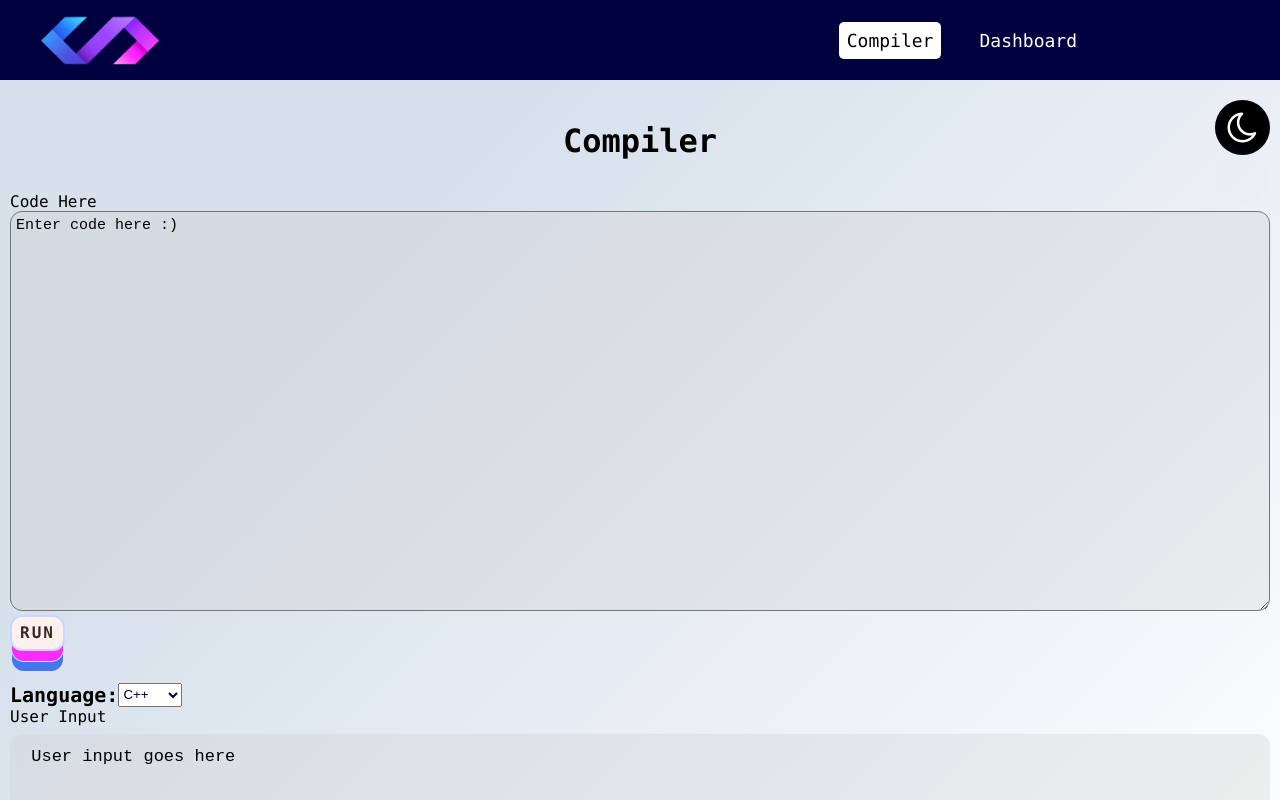
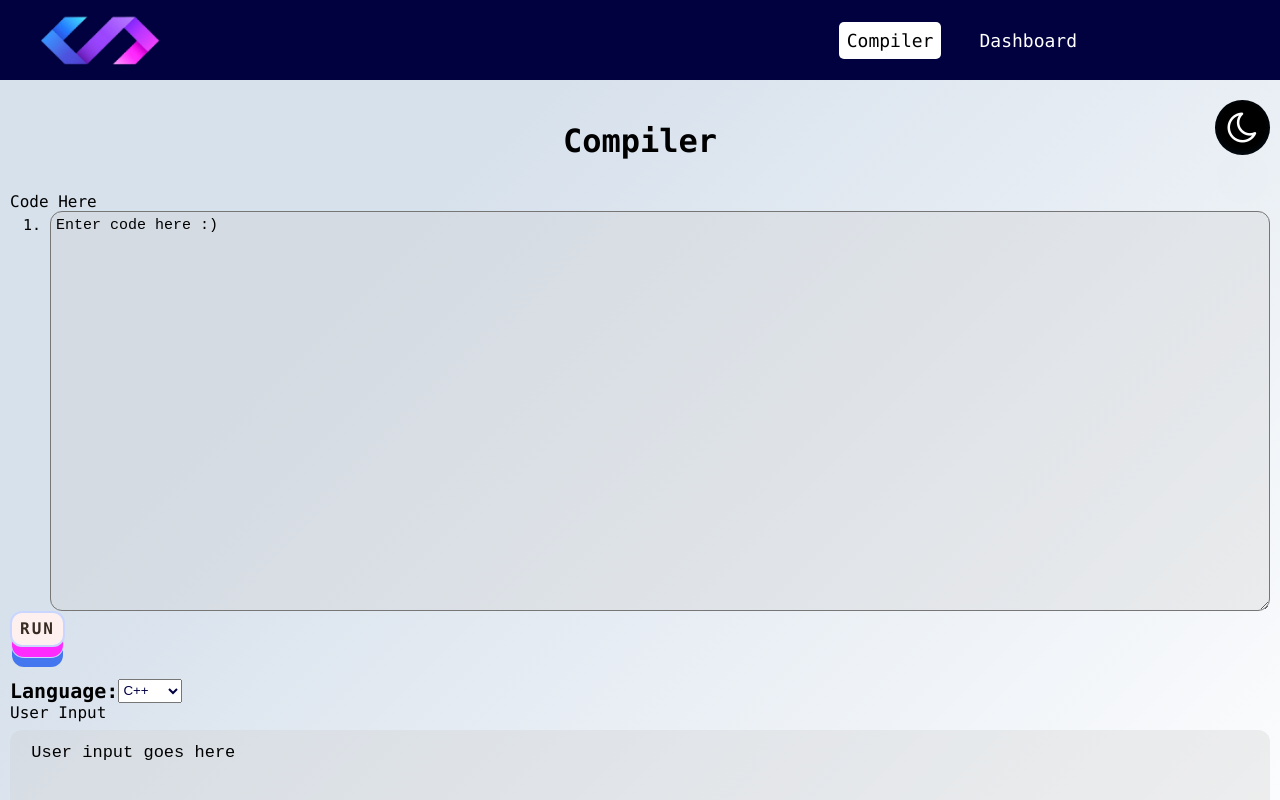
Before and after one commit to opencodeiiita/Geek-Editor-Frontend, a React (Create React App) app: page /compiler in a window 1280 px wide. Shown: the top 800 px of the page. Built offline with nearby package versions, Linux system fonts and the light colour scheme.

Commit message:
line num

```diff
--- a/src/Compiler/Compiler.css
+++ b/src/Compiler/Compiler.css
@@ -47,6 +47,7 @@ background-image: linear-gradient(315deg, #ffffff 0%, #d7e1ec 74%);
     color: #000;
     border-radius: 12px;
     padding: 5px;
+    /* overflow: hidden; */
 }
 #source::placeholder {
     color: #000;
@@ -151,3 +152,16 @@ button.button-run:active::before {
 .dark-text{
     color: white;
 }
+
+.code{
+    display: flex;
+    font-size: 15px;
+    height: 50vh;
+
+}
+#line-num{
+    height: 50vh;
+    margin-top: 5px;
+    overflow-y: scroll;
+    overflow-x: hidden;
+}
--- a/src/Compiler/Compiler.js
+++ b/src/Compiler/Compiler.js
@@ -13,13 +13,33 @@ export default class Compiler extends Component {
             language_id: localStorage.getItem("language_Id") || 2,
             user_input: ``,
         };
+        this.myRef=React.createRef();
     }
+
+    handleKeyDown(evt) {
+        if(evt.keyCode===13){
+            console.log("ok");
+            var element=this.myRef.current;
+            var next=document.createElement("li");
+            element.appendChild(next);
+        }
+        if(evt.keyCode===8){
+            console.log("ok");
+            var ele=document.getElementById("source");
+            if(ele.value.endsWith('\n')){
+                var element=this.myRef.current;
+                if(element.lastElementChild)
+                    element.removeChild(element.lastElementChild);
+            }
+        }
+
+    };
 
     /* 1.Write Code here for taking value of input, language_id, user_input from local storage*/
 
     submit = async (e) => {
         e.preventDefault();
-        let outputText = document.getElementById("output");
+        let outputText = document.getElementsById("output");
         outputText.innerHTML = "";
         outputText.innerHTML += "Creating Submission ...\n";
         /* 2. Write Code for creating submission here */
@@ -28,7 +48,8 @@ export default class Compiler extends Component {
         /* 3. Write Code for getting a submission here */
 
         /* 4. Write Code for getting errors or displaying submissison here */
-    };
+    }
+
 
     render() {
         let mode = this.props.mode;
@@ -42,17 +63,24 @@ export default class Compiler extends Component {
                         <label htmlFor="solution ">
                             <span className= {`${mode}-text ${mode}inputHeading `}>Code Here</span>
                         </label>
+                        <div className="code">
+                            <ol id="line-num" class="col1" ref={this.myRef}>
+                                <li></li>
+                            </ol>
                             <textarea
+                                ref={this.textRef}
                                 required
                                 name="solution"
                                 id="source"
+                                class="col1"
                                 // onChange={this.input}
                                 className={`${mode}-text source`}
                                 // value={this.state.input}
                                 placeholder="Enter code here :)"
-
+                                onKeyDown={this.handleKeyDown.bind(this)}
                                 // readOnly="false"
                             ></textarea>
+                        </div>
                         <button class="button-run">RUN</button>
                         <div className="languageSelector">
                             <label htmlFor="tags" className="mr-1">
```
Lines whose indentation alone changed are shown as unchanged.
